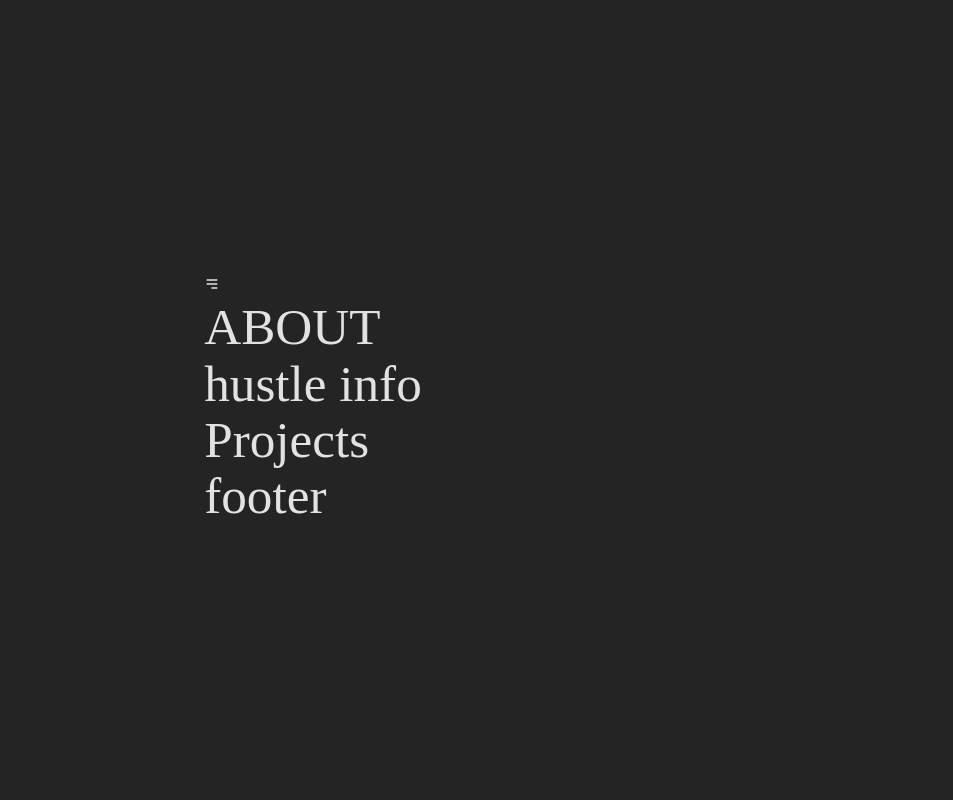
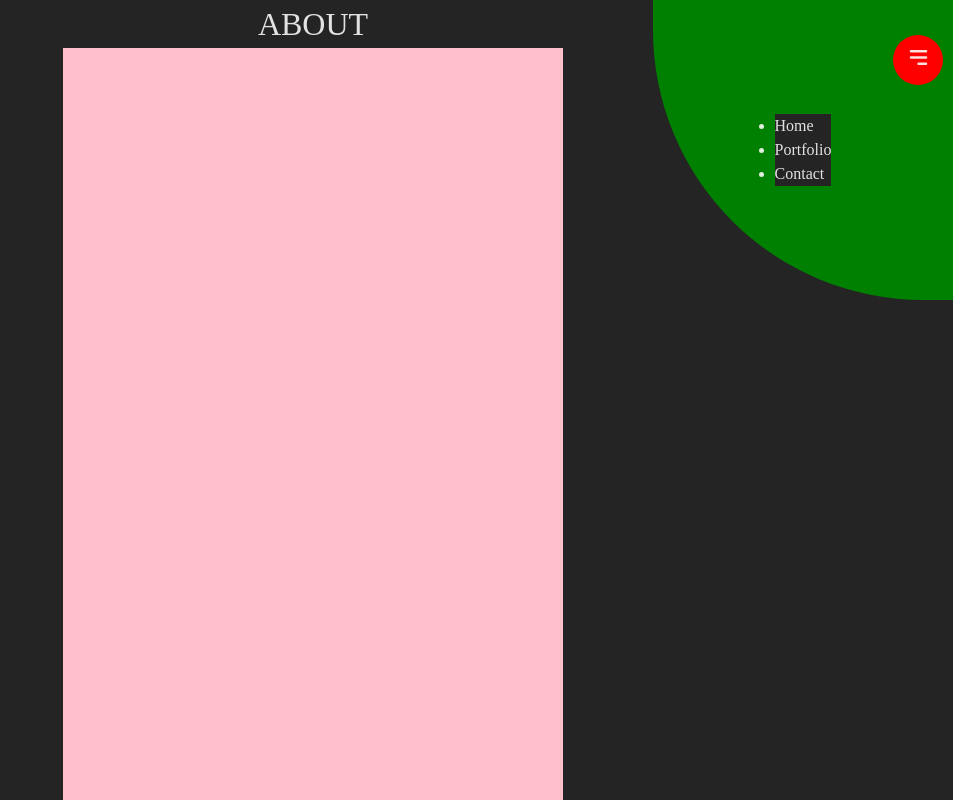
Before and after one commit to Kebalepile/Kebalepile.github.io, a React (Vite) app: page / in a window 1280 px wide. Shown: the top 800 px of the page, without its empty margins (327-1280 px from the left). Built offline with nearby package versions, Linux system fonts and the light colour scheme.

Commit message:
setup some styling

```diff
--- a/src/App.css
+++ b/src/App.css
@@ -18,18 +18,20 @@
   --C4: rgba(7, 92, 204, 0.979);
   --C5: #33373a;
   --C6: #242424;
+  --C7: #ffffffde;
 
   color-scheme: light dark;
-  color: rgba(255, 255, 255, 0.87);
-  background-color: #242424;
+  color: var(--C7);
+  background-color: var(--C6);
 }
-/* #root {
-  color-scheme: light dark;
-  color: rgba(255, 255, 255, 0.87);
-  background-color: #242424;
+#root{
+  /* width:100dvw; */
+  /* height:100dvh; */
+  /* display: flex;
+  flex-direction: column; */
 
 
-} */
+}
 
 @keyframes logo-spin {
   from {
--- a/src/components/About.jsx
+++ b/src/components/About.jsx
@@ -1,7 +1,8 @@
 export default function About() {
   return (
-    <>
-      <h1>ABOUT</h1>
-    </>
+  <div className="card">
+     <h1>ABOUT</h1>
+
+  </div>
   );
 }
--- a/src/components/Footer.jsx
+++ b/src/components/Footer.jsx
@@ -1,9 +1,9 @@
 export default function Footer() {
   return (
-    <>
-      <footer>
+
+      <footer className="card">
         <h1>footer</h1>
       </footer>
-    </>
+
   );
 }
--- a/src/components/HustleInfo.jsx
+++ b/src/components/HustleInfo.jsx
@@ -1,7 +1,7 @@
 export default function HustleInfo() {
   return (
-    <>
-      <h1>hustle info</h1>
-    </>
+    <div className="card">
+       <h1>hustle info</h1>
+    </div>
   );
 }
--- a/src/components/Menu.jsx
+++ b/src/components/Menu.jsx
@@ -2,9 +2,16 @@ import { HiMenuAlt3 } from "react-icons/hi";
 export default function Menu() {
   return (
     <>
-      <span className="menu">
-        <HiMenuAlt3 />
-      </span>
+      <button className="menu">
+        <HiMenuAlt3 className="menu-icon" />
+      </button>
+      <article id="menu-details">
+        <ul>
+          <li>Home</li>
+          <li>Portfolio</li>
+          <li>Contact</li>
+        </ul>
+      </article>
     </>
   );
 }
--- a/src/components/Projects.jsx
+++ b/src/components/Projects.jsx
@@ -1,7 +1,7 @@
 export default function Projects() {
   return (
-    <>
+    <div className="card">
       <h1>Projects</h1>
-    </>
+    </div>
   );
 }
--- a/src/index.css
+++ b/src/index.css
@@ -14,29 +14,29 @@
   -moz-osx-font-smoothing: grayscale;
 }
 
-a {
+/* a {
   font-weight: 500;
   color: #646cff;
   text-decoration: inherit;
 }
 a:hover {
   color: #535bf2;
-}
+} */
 
-body {
+/* body {
   margin: 0;
   display: flex;
   place-items: center;
   min-width: 320px;
   min-height: 100vh;
-}
+} */
 
-h1 {
+/* h1 {
   font-size: 3.2em;
   line-height: 1.1;
-}
+} */
 
-button {
+/* button {
   border-radius: 8px;
   border: 1px solid transparent;
   padding: 0.6em 1.2em;
@@ -45,9 +45,9 @@ button {
   font-family: inherit;
   background-color: #1a1a1a;
   cursor: pointer;
-  transition: border-color 0.25s;
-}
-button:hover {
+  transition: border-color 0.25s; */
+/* } */
+/* button:hover {
   border-color: #646cff;
 }
 button:focus,
@@ -66,4 +66,45 @@ button:focus-visible {
   button {
     background-color: #f9f9f9;
   }
+} */
+
+button{
+  border: none;
+  cursor:pointer;
 }
+.menu{
+  background-color:red;
+  height:50px;
+  width:50px;
+  border-radius: 50%;
+  position:sticky;
+  top:35px;
+  float:right;
+  margin-right:10px;
+  /* remove when togglin is active */
+  z-index:2;
+}
+.menu-icon{
+  background-color:inherit;
+  height:25px;
+  width:25px;
+}
+#menu-details{
+background-color:green;
+height: 300px;
+width:300px;
+border-bottom-left-radius: 90%;
+position:fixed;
+top:0;
+right: 0;
+display:flex;
+flex-direction: column;
+justify-content: center;
+align-items: center;
+}
+.card{
+  height: 100dvh;
+  width:500px;
+  background-color: pink;
+  text-align: center;
+}
```
